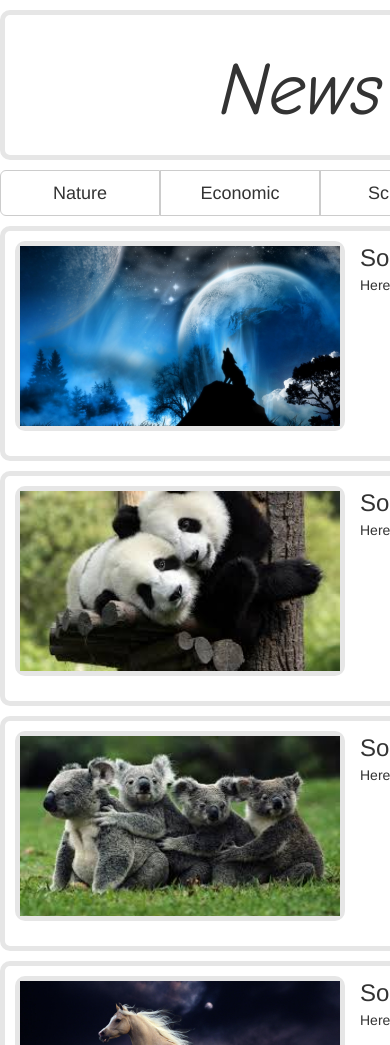
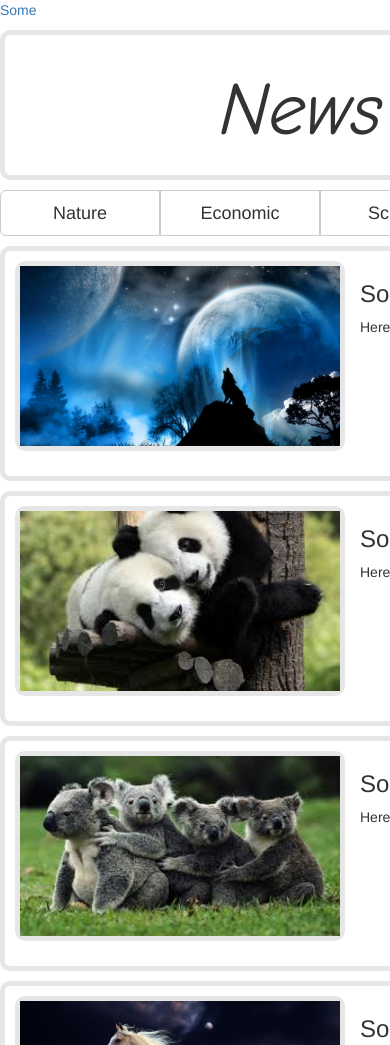
Before and after one commit to NickEm/news-portal, a plain HTML site: page index.html in a window 390 px wide. Shown: the top 1045 px of the page. Drawn offline with nearby package versions, Linux system fonts and the light colour scheme.

Commit message:
Procceed progress.

```diff
--- a/application.js
+++ b/application.js
@@ -1,9 +1,10 @@
-$(document).ready(function ($) {
+$(document).ready(function () {
 
     var loadCategories = function () {
         $.ajax({
                 url: "resources/categories.json",
-                dataType: "json"
+                dataType: "json",
+                async: false
             }
         ).then(
             function (data, textStatus, jqXHR) {
@@ -19,10 +20,10 @@ $(document).ready(function ($) {
     };
 
     var updateCategories = function (data) {
-        $('.category_grid').empty();
         data.forEach(function (item) {
-            var category = '<a class="btn btn-default btn-lg" href="' + item.url + '" role="button">' + item.name +'</a>';
-            $('.category_grid').append(category);
+            /*var category = '<a class="btn btn-default btn-lg" href="' + item.url + '" role="button">' + item.name +'</a>';*/
+            var category = '<a id="' + item.name + '" class="btn btn-default btn-lg" href="#" >' + item.name + '</a>';
+            $('#category_grid').append(category);
         });
     };
 
@@ -31,7 +32,8 @@ $(document).ready(function ($) {
     var loadNews = function () {
         $.ajax({
                 url: "resources/news.json",
-                dataType: "json"
+                dataType: "json",
+                async: false
             }
         ).then(
             function (data, textStatus, jqXHR) {
@@ -48,7 +50,7 @@ $(document).ready(function ($) {
     };
 
     var updateNews = function (data) {
-        $('.news_grid').empty();
+        $('#news_grid').empty();
         data.forEach(function (item, idx) {
             var news =
                 '<div class="col-md-12 custom_border news_block">' +
@@ -57,12 +59,11 @@ $(document).ready(function ($) {
                 '<img src="'+ item.image +'" class="news_image"/>' +
                 '</div>' +
                 '</div>' +
-                '<div>' +
                 '<div class="pull-right">' +
                 '<span class="glyphicon glyphicon-remove news_delete"></span>' +
                 '<span class="glyphicon glyphicon-pencil news_edit"></span>' +
                 '</div>' +
-                '<div class="news_title">' + item.title + '</div>' +
+                '<h3>' + item.title + '</h3>' +
                 '<div class="brief_description">' + item.brief_description + '</div>' +
                 '</div>' +
                 '<div class="pull-right signature_row">' +
@@ -70,12 +71,19 @@ $(document).ready(function ($) {
                 '<div class="col-md-4">' + item.created_date + '</div>' +
                 '</div>' +
                 ' </div>';
-            $('.news_grid').append(news);
+            $('#news_grid').append(news);
         });
     };
 
+    loadNews();
 
-    loadNews();
+    //To highlight menu navigation buttons on click
+    $(".btn").each(function () {
+        $(this).click(function (){
+            $(".btn").removeClass("active");
+            $(this).addClass("active");
+        })
+    });
 
    /* '<div class="description display_none" style="display: none">' +
     '</div>' +
--- a/index.html
+++ b/index.html
@@ -11,22 +11,24 @@
     <link rel="stylesheet" href="https://maxcdn.bootstrapcdn.com/bootstrap/3.3.6/css/bootstrap.min.css"
           crossorigin="anonymous" integrity="sha384-1q8mTJOASx8j1Au+a5WDVnPi2lkFfwwEAa8hDDdjZlpLegxhjVME1fgjWPGmkzs7">
     <link rel="stylesheet" href="main.css">
-    <script src="http://code.jquery.com/jquery-1.12.0.min.js"></script>
+    <script src="http://ajax.googleapis.com/ajax/libs/jquery/1.12.0/jquery.min.js"></script>
     <script src="application.js"></script>
 </head>
 
 <body>
 
+<a id="some">Some</a>
+
 <div class="header custom_border">News Portal</div>
 
-<div class="category_grid btn-group btn-group-justified"></div>
+<div id="category_grid" class="btn-group btn-group-justified"></div>
 
-<div class="news_grid">
-    <div class="col-md-12 custom_border news_block">
-        <!--TODO: Check if no empty-->
+<div id="news_grid">
+<!--    <div class="col-md-12 custom_border news_block">
+        &lt;!&ndash;TODO: Check if no empty&ndash;&gt;
         <div class="image_container">
             <div class="custom_border">
-                <!--TODO: Paste source here-->
+                &lt;!&ndash;TODO: Paste source here&ndash;&gt;
                 <img src="" class="news_image"/>
             </div>
         </div>
@@ -39,16 +41,16 @@
             <div class="news_title"></div>
 
             <div class="brief_description">
-                <!--TODO: Paste brief_description here-->
+                &lt;!&ndash;TODO: Paste brief_description here&ndash;&gt;
             </div>
             <div class="description display_none" style="display: none">
-                <!--TODO: Paste description here-->
+                &lt;!&ndash;TODO: Paste description here&ndash;&gt;
             </div>
-            <!--TODO: Check if no empty-->
+            &lt;!&ndash;TODO: Check if no empty&ndash;&gt;
             <div class="col-md-3">
                 <a data-expand_text="${newsExpand}" data-close_text="${newsClose}"
                    data-id="${current.newsId}" class="expand_news details" href="#">
-                    <span id="toggle_text_${current.newsId}" data-id="${current.newsId}"><!--TODO: Add flip functionality--></span>
+                    <span id="toggle_text_${current.newsId}" data-id="${current.newsId}">&lt;!&ndash;TODO: Add flip functionality&ndash;&gt;</span>
                     <span id="operation_${current.newsId}" data-id="${current.newsId}"
                           class="glyphicon glyphicon-hand-down"></span>
                 </a>
@@ -56,10 +58,10 @@
         </div>
 
         <div class="pull-right signature_row">
-            <div class="col-md-4"><!--TODO: Paste author here--></div>
-            <div class="col-md-4"><!--TODO: Paste time here--></div>
+            <div class="col-md-4">&lt;!&ndash;TODO: Paste author here&ndash;&gt;</div>
+            <div class="col-md-4">&lt;!&ndash;TODO: Paste time here&ndash;&gt;</div>
         </div>
-    </div>
+    </div>-->
 </div>
 
 </body>
```
